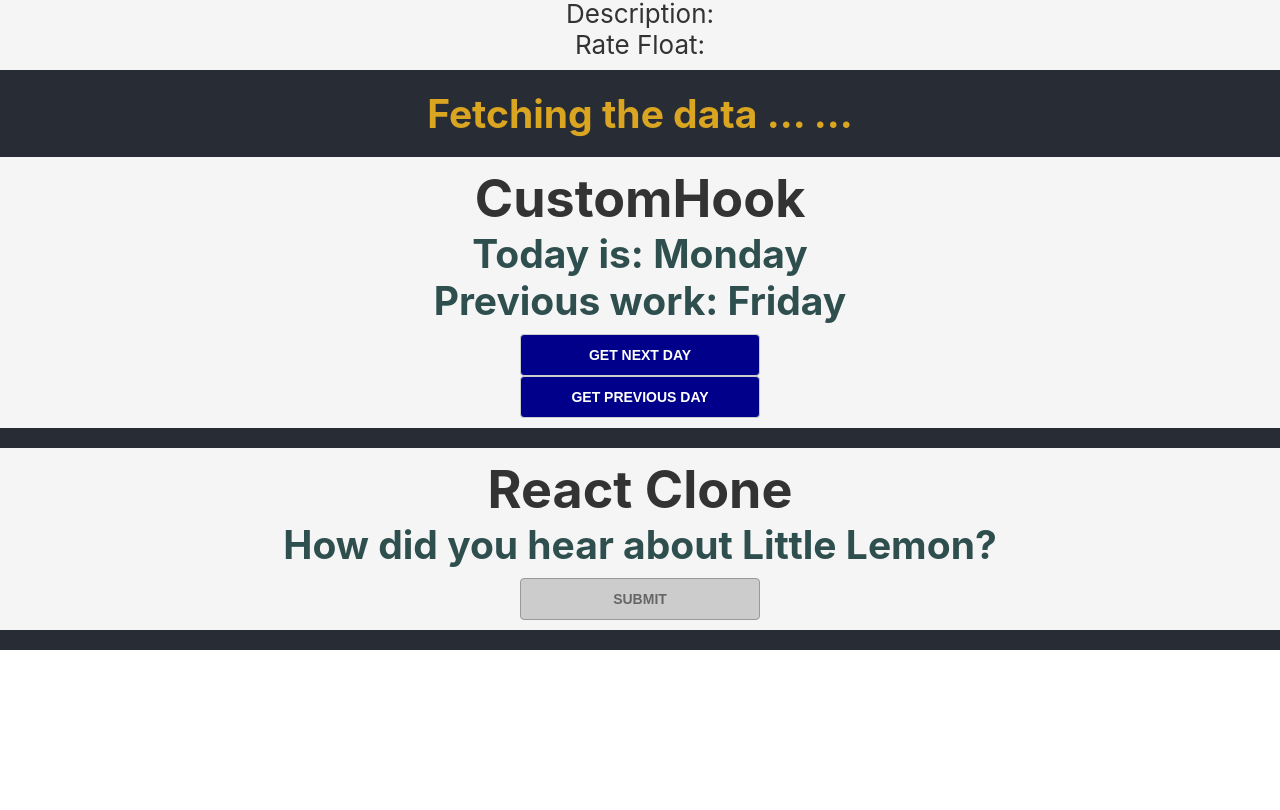
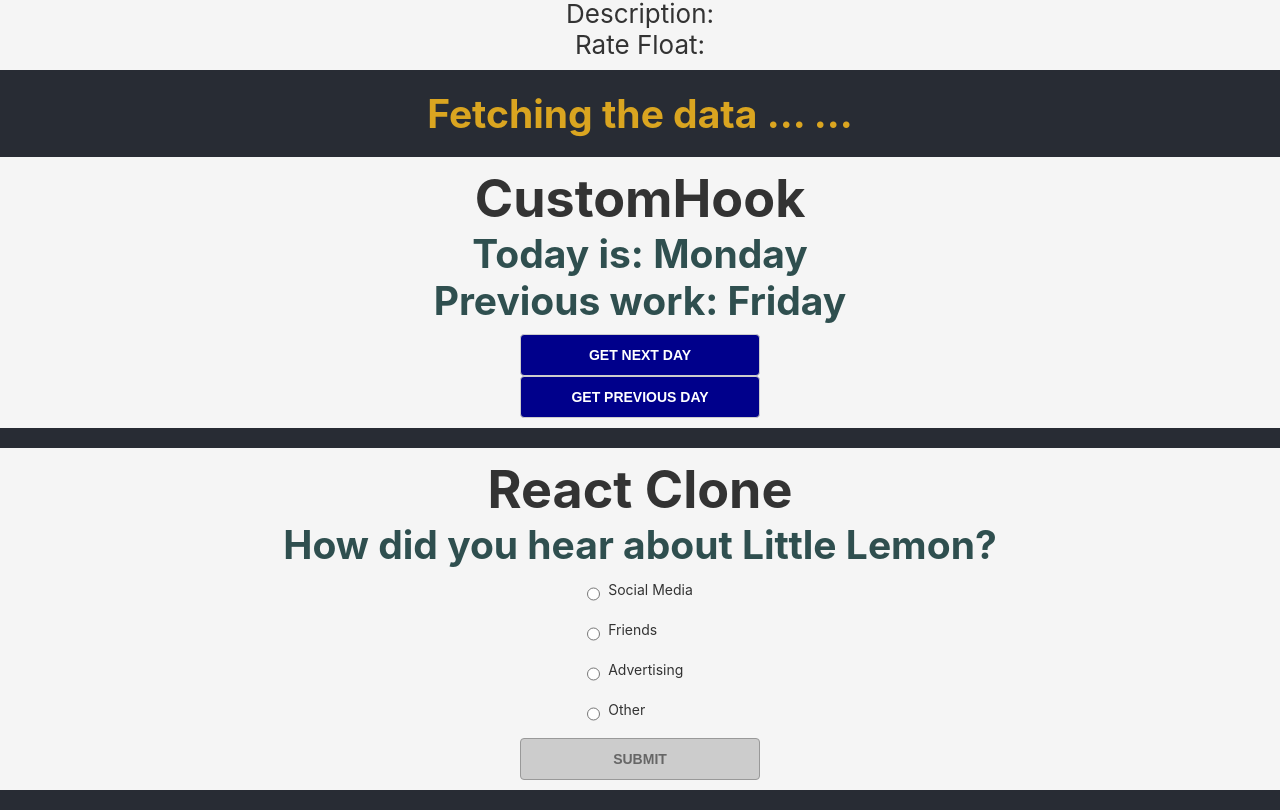
Before and after one commit to vetacode/react-advance-playground, a React (Create React App) app: page / in a window 1280 px wide. Shown: the part 2860-3670 px from the top of the page. Before the commit the page ends 3510 px from the top, so only its background shows below. Built offline with nearby package versions, Linux system fonts and the light colour scheme; no server answers.

Commit message:
done react clone

```diff
--- a/src/Components/Radio/index.js
+++ b/src/Components/Radio/index.js
@@ -4,7 +4,12 @@
 export const RadioGroup = ({ onChange, selected, children }) => {
   // Use React.Children.map and React.cloneElement to clone the children
   // and pass the correct props to each RadioOption
-  const RadioOptions = null;
+  const RadioOptions = React.Children.map(children, (child) => {
+    return React.cloneElement(child, {
+      onChange,
+      checked: child.props.value === selected,
+    });
+  });
 
   return <div className='RadioGroup'>{RadioOptions}</div>;
 };
@@ -12,9 +17,36 @@
 export const RadioOption = ({ value, checked, onChange, children }) => {
   // Hook up the onChange handler to call the onChange prop passed to RadioGroup
   // Also, make sure to pass the correct checked prop to the input element
+  // const [wasChecked, setWasChecked] = React.useState('');
+
+  // const handleChange = (e) => {
+  //   if (checked && wasChecked) {
+  //     if (onChange) onChange(null);
+  //     setWasChecked(false);
+  //   } else {
+  //     if (onChange) onChange(e.target.value);
+  //     setWasChecked(true);
+  //   }
+  // };
+
+  // if (!checked && wasChecked) {
+  //   setWasChecked(false);
+  // }
+
+  const handleChange = (e) => {
+    onChange(e.target.value);
+  };
   return (
     <div className='RadioOption'>
-      <input id={value} type='radio' name={value} />
+      <input
+        type='radio'
+        id={value}
+        name={value}
+        value={value}
+        checked={checked}
+        onChange={handleChange}
+        readOnly
+      />
       <label htmlFor={value}>{children}</label>
     </div>
   );
--- a/src/Components/Radio/styles.css
+++ b/src/Components/Radio/styles.css
@@ -7,6 +7,8 @@
 .RadioOption {
   margin-bottom: 8px;
   cursor: pointer;
+  display: flex;
+  align-items: center;
 }
 
 input {
```
